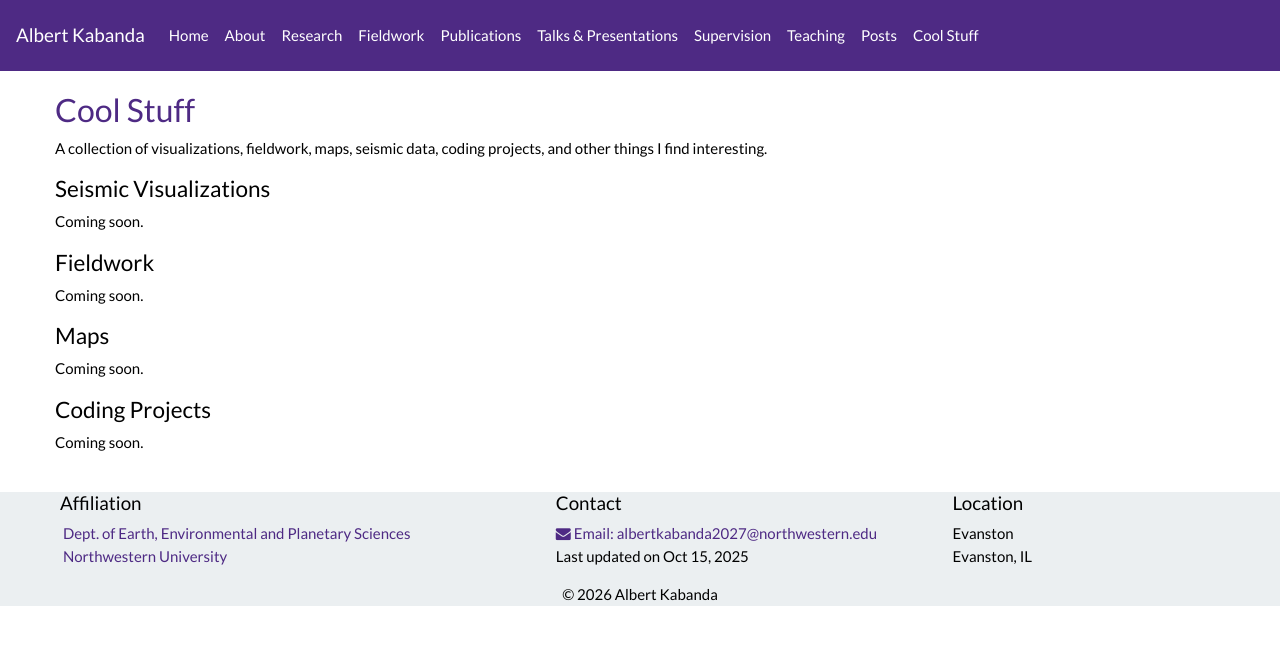
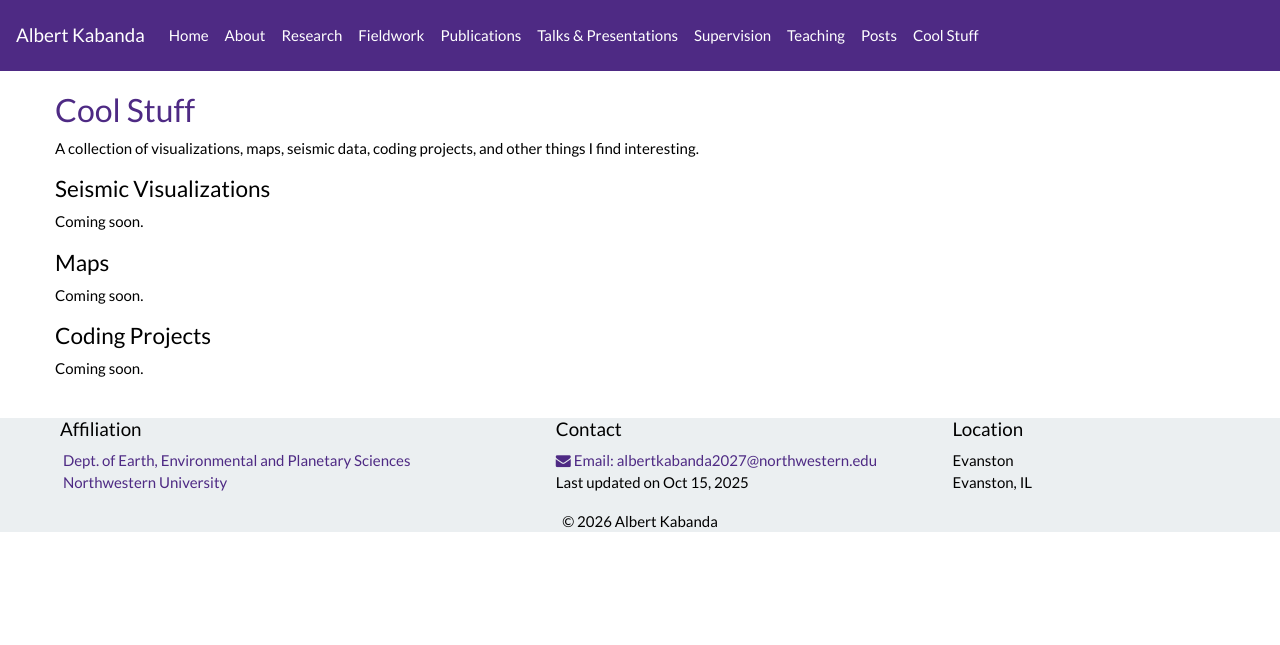
Before and after one commit to albertkabanda/albertkabanda.github.io, a Jekyll site: the page built from _pages/cool-stuff.md, in a window 1280 px wide. Shown: the top 645 px of the page. Built offline with Jekyll 4.4.1, drawn with Linux system fonts in a browser that asks for light colours; nearby versions of some CDN libraries; a style sheet for code colours, icons or effects is not loaded.

Commit message:
Update cool-stuff.md

```diff
--- a/_pages/cool-stuff.md
+++ b/_pages/cool-stuff.md
@@ -7,13 +7,9 @@ permalink: /Cool-Stuff/
 
 ### Cool Stuff
 
-A collection of visualizations, fieldwork, maps, seismic data, coding projects, and other things I find interesting.
+A collection of visualizations, maps, seismic data, coding projects, and other things I find interesting.
 
 #### Seismic Visualizations
-
-Coming soon.
-
-#### Fieldwork
 
 Coming soon.
 
```
